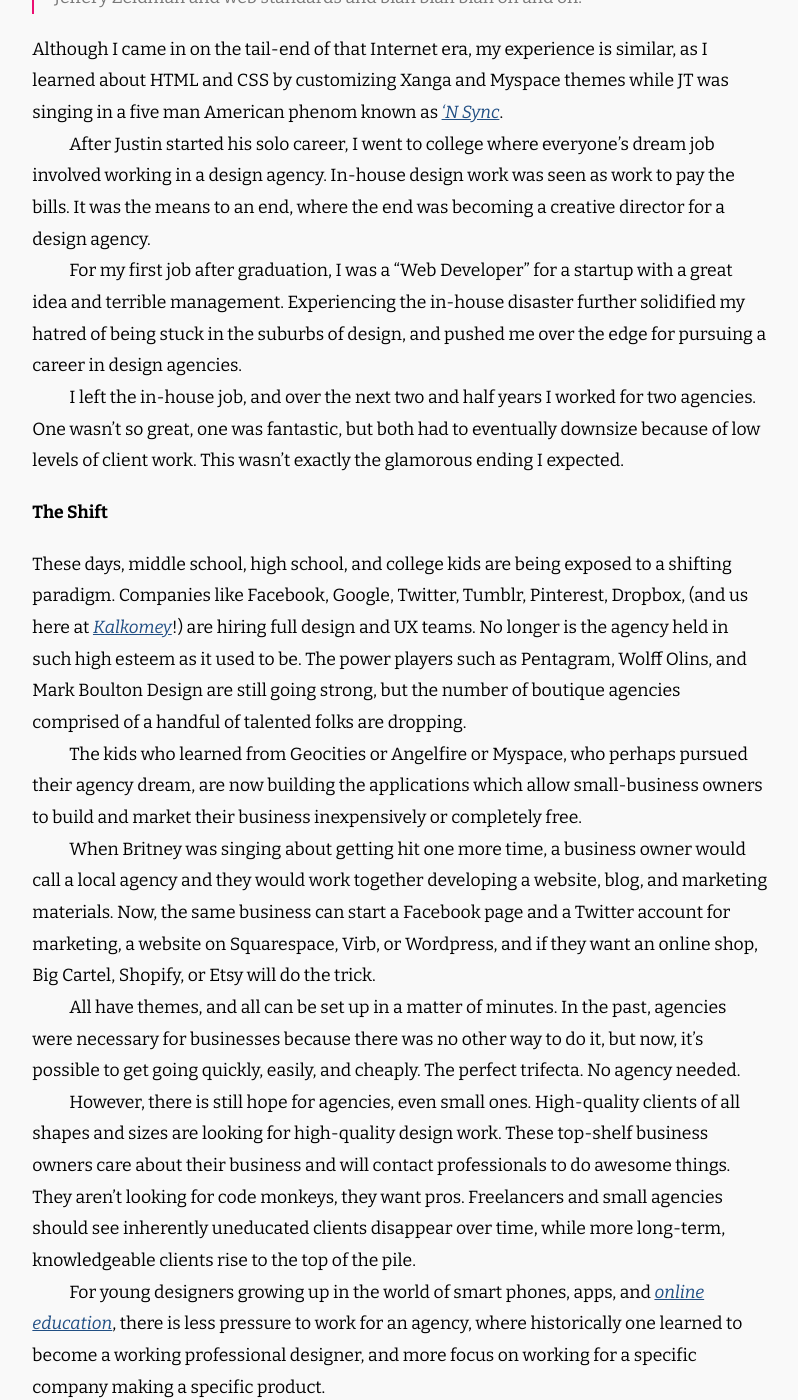
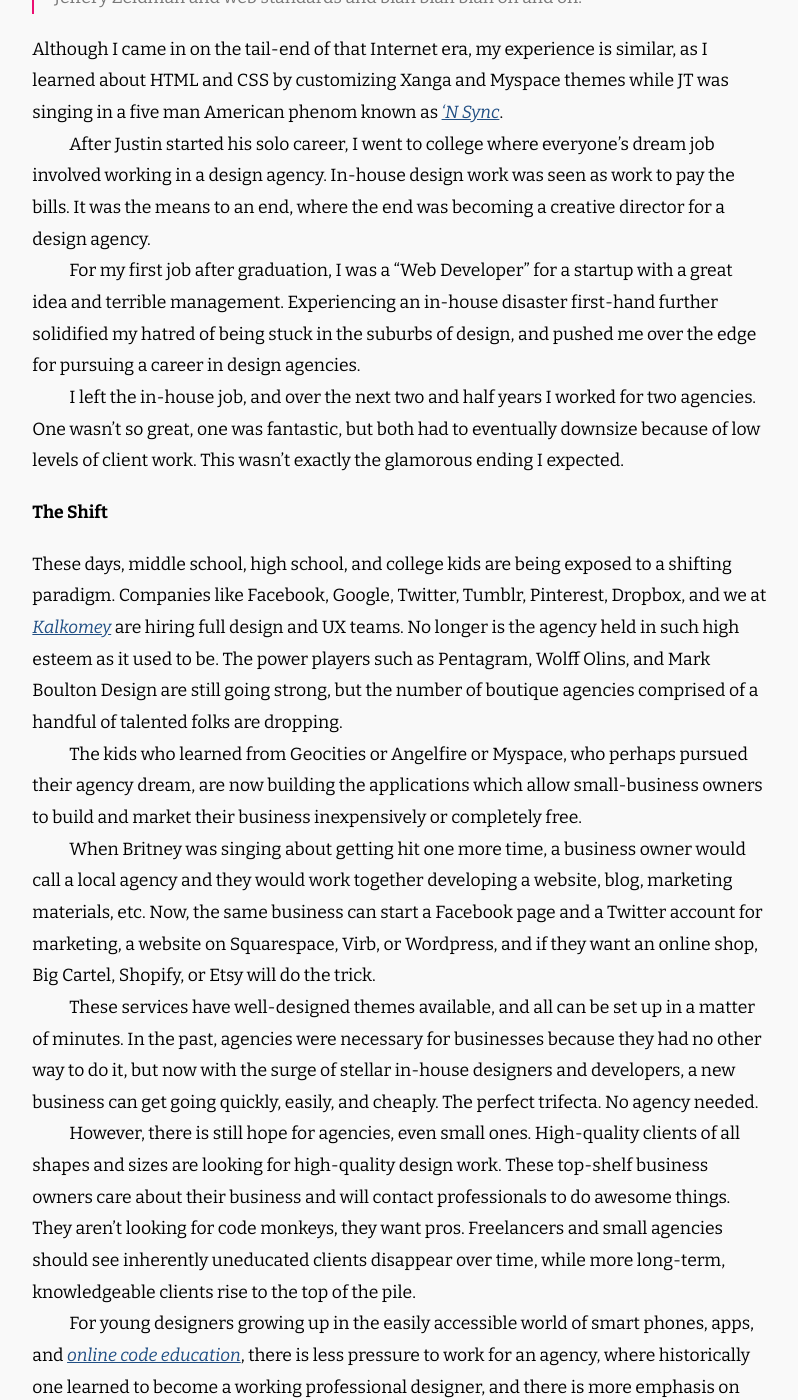
Before and after one commit to WriteEditor/ryan-rushing, a Jekyll site: the page built from _posts/writing/2013-04-15-the-shifting-paradigm-of-web-work.md, in a window 1280 px wide and 1400 px high, scrolled down 467 px. Shown: the whole window, without its empty margins (239-1037 px from the left). Built offline with Jekyll 4.4.1, drawn with Linux system fonts in a browser that asks for light colours; comment, search, counter and statistics services are not loaded; some of the changed text lies outside the part shown.

```diff
--- a/_posts/writing/2013-04-10-the-shifting-paradigm-of-web-work.md
+++ b/_posts/writing/2013-04-15-the-shifting-paradigm-of-web-work.md
@@ -14,22 +14,22 @@ Although I came in on the tail-end of that Internet era, my experience is simila
 
 After Justin started his solo career, I went to college where everyone's dream job involved working in a design agency. In-house design work was seen as work to pay the bills. It was the means to an end, where the end was becoming a creative director for a design agency.
 
-For my first job after graduation, I was a "Web Developer" for a startup with a great idea and terrible management. Experiencing the in-house disaster further solidified my hatred of being stuck in the suburbs of design, and pushed me over the edge for pursuing a career in design agencies.
+For my first job after graduation, I was a "Web Developer" for a startup with a great idea and terrible management. Experiencing an in-house disaster first-hand further solidified my hatred of being stuck in the suburbs of design, and pushed me over the edge for pursuing a career in design agencies.
 
 I left the in-house job, and over the next two and half years I worked for two agencies. One wasn't so great, one was fantastic, but both had to eventually downsize because of low levels of client work. This wasn't exactly the glamorous ending I expected.
 
 ### The Shift
-These days, middle school, high school, and college kids are being exposed to a shifting paradigm. Companies like Facebook, Google, Twitter, Tumblr, Pinterest, Dropbox, (and us here at [Kalkomey](http://kalkomey.com)!) are hiring full design and UX teams. No longer is the agency held in such high esteem as it used to be. The power players such as Pentagram, Wolff Olins, and Mark Boulton Design are still going strong, but the number of boutique agencies comprised of a handful of talented folks are dropping.
+These days, middle school, high school, and college kids are being exposed to a shifting paradigm. Companies like Facebook, Google, Twitter, Tumblr, Pinterest, Dropbox, and we at [Kalkomey](http://kalkomey.com) are hiring full design and UX teams. No longer is the agency held in such high esteem as it used to be. The power players such as Pentagram, Wolff Olins, and Mark Boulton Design are still going strong, but the number of boutique agencies comprised of a handful of talented folks are dropping.
 
 The kids who learned from Geocities or Angelfire or Myspace, who perhaps pursued their agency dream, are now building the applications which allow small-business owners to build and market their business inexpensively or completely free.
 
-When Britney was singing about getting hit one more time, a business owner would call a local agency and they would work together developing a website, blog, and marketing materials. Now, the same business can start a Facebook page and a Twitter account for marketing, a website on Squarespace, Virb, or Wordpress, and if they want an online shop, Big Cartel, Shopify, or Etsy will do the trick.
+When Britney was singing about getting hit one more time, a business owner would call a local agency and they would work together developing a website, blog, marketing materials, etc. Now, the same business can start a Facebook page and a Twitter account for marketing, a website on Squarespace, Virb, or Wordpress, and if they want an online shop, Big Cartel, Shopify, or Etsy will do the trick.
 
-All have themes, and all can be set up in a matter of minutes. In the past, agencies were necessary for businesses because there was no other way to do it, but now, it's possible to get going quickly, easily, and cheaply. The perfect trifecta. No agency needed.
+These services have well-designed themes available, and all can be set up in a matter of minutes. In the past, agencies were necessary for businesses because they had no other way to do it, but now with the surge of stellar in-house designers and developers, a new business can get going quickly, easily, and cheaply. The perfect trifecta. No agency needed.
 
 However, there is still hope for agencies, even small ones. High-quality clients of all shapes and sizes are looking for high-quality design work. These top-shelf business owners care about their business and will contact professionals to do awesome things. They aren't looking for code monkeys, they want pros. Freelancers and small agencies should see inherently uneducated clients disappear over time, while more long-term, knowledgeable clients rise to the top of the pile.
 
-For young designers growing up in the world of smart phones, apps, and [online education](http://codeschool.com), there is less pressure to work for an agency, where historically one learned to become a working professional designer, and more focus on working for a specific company making a specific product.
+For young designers growing up in the easily accessible world of smart phones, apps, and [online code education](http://codeschool.com), there is less pressure to work for an agency, where historically one learned to become a working professional designer, and there is more emphasis on working for a specific company making a specific product.
 
 Soon enough, bios and about pages may read something like this:
 
```
Also changed, not shown: writing.html (+11 -11 lines).
